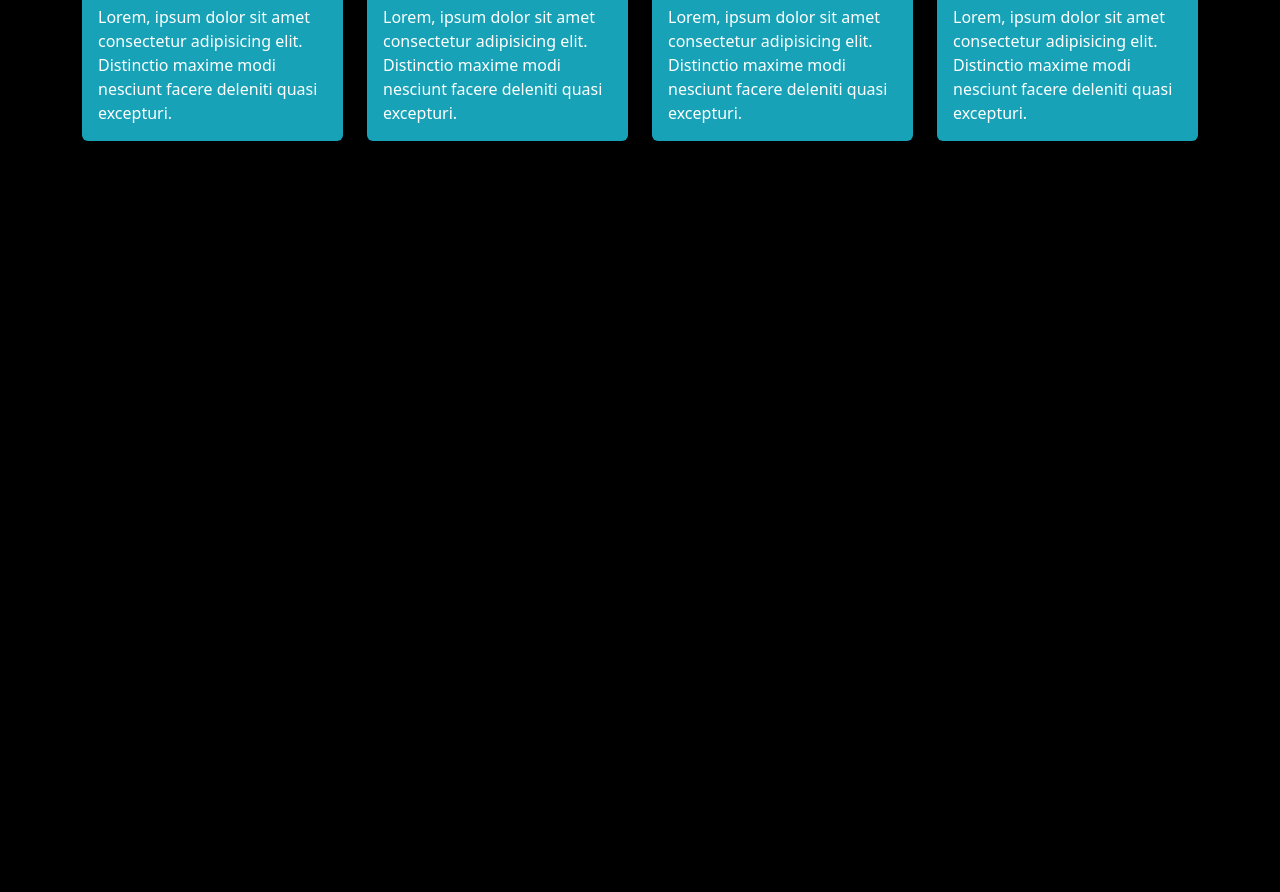
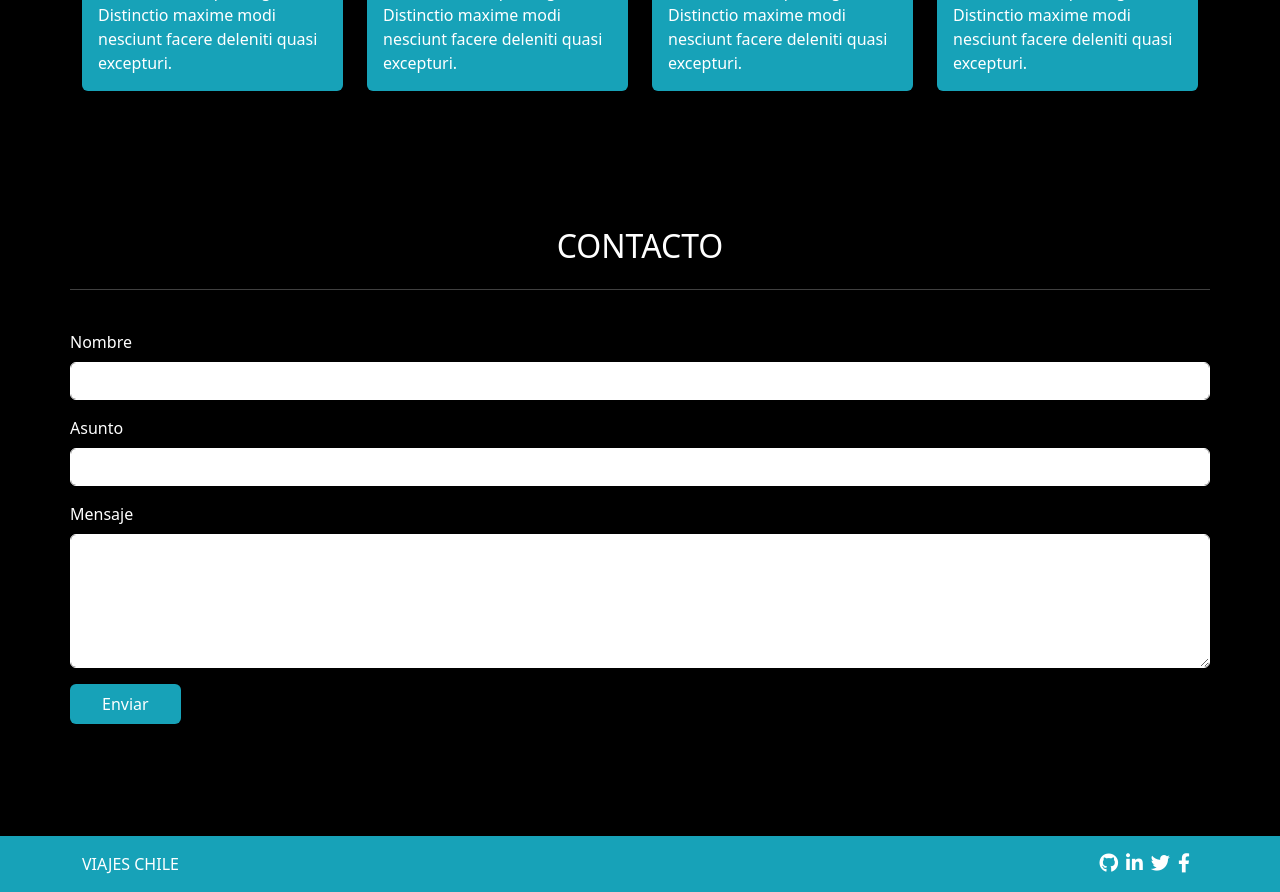
Before and after one commit to Aronrbz/Viajes-Chile, a plain HTML site: page index.html in a window 1280 px wide. Shown: the part 2052-2944 px from the top of the page. Before the commit the page ends 2265 px from the top, so only its background shows below. Drawn offline with nearby package versions, Linux system fonts and the light colour scheme.

Commit message:
etapa casi final de la prueba

```diff
--- a/assets/css/style.css
+++ b/assets/css/style.css
@@ -34,7 +34,7 @@ body {
 
 .carousel {
     margin-top: -56px;
-    /* con esto subo el carousel o podria haber creado el nav con margin-botttom con valores negativos */
+    /* con esto subo el carousel o podria haber creado el navbar con margin-botttom con valores negativos */
 }
 
 /* fuente de google */
@@ -111,7 +111,7 @@ body {
     #quienes-somos h2,
     #quienes-somos .col-md-4 {
         display: none;
-        /* Oculta la sección completa en pantallas pequeñas */
+        /* Esto nos permite cultar la sección completa en pantallas pequeñas*/
     }
 }
 
@@ -130,7 +130,7 @@ body {
 }
 
 #destacados .card-img-top {
-    height: 200px;
+    height: 150px;
     /* Fija un alto para las imágenes, ajusta según sea necesario */
     object-fit: cover;
     /* Asegura que la imagen cubra todo el espacio disponible */
@@ -148,6 +148,66 @@ body {
 
 @media (max-width: 768px) {
     #destacados .card {
-        /* Aquí puedes ajustar el estilo de las tarjetas para pantallas pequeñas si es necesario */
+        /* ajuste del estilo de las tarjetas para pantallas pequeñas*/
     }
 }
+
+
+/*Seccion contactanos*/
+
+#contacto {
+    background-color: #000;
+    /* Fondo negro para la sección de contacto */
+    color: #fff;
+    /* Texto blanco para la sección de contacto */
+    padding: 4rem 0;
+    /* Espacio arriba y abajo */
+}
+
+#contacto .form-label {
+    margin-bottom: .5rem;
+    /* Espacio debajo de la etiqueta */
+}
+
+#contacto .form-control {
+    background-color: white;
+    /* Fondo blanco para los campos de entrada */
+    color: black;
+    /* Texto negro para los campos de entrada */
+    border: 1px solid #fff;
+    /* Borde blanco para los campos de entrada */
+    margin-bottom: 1rem;
+    /* Espacio debajo de cada campo de entrada */
+}
+
+
+#contacto .btn-primary {
+    background-color: #17a2b8;
+    border: none;
+    padding: .5rem 2rem;
+    display: block;
+    width: auto;
+    margin-left: 0;
+
+}
+
+@media (max-width: 768px) {
+
+    #contacto .form-control,
+    #contacto .btn-primary {
+        width: 100%;
+    }
+}
+
+
+/*Footer final*/
+
+footer.bg-primary {
+    background-color: #17a2b8 !important;
+    /* color del footer */
+}
+
+footer i {
+    font-size: 1.2rem;
+    /* Tamaño de los íconos de las redes sociales */
+}
--- a/index.html
+++ b/index.html
@@ -48,7 +48,7 @@
                     <div class="navbar-nav ms-auto">
                         <a class="nav-link" aria-current="page" href="#inicio">Inicio</a>
                         <a class="nav-link" href="#quienes-somos">Quienes Somos</a>
-                        <a class="nav-link" href="#">Destacados</a>
+                        <a class="nav-link" href="#destacados">Destacados</a>
                         <a class="nav-link" href="#">Contacto</a>
                     </div>
                 </div>
@@ -183,6 +183,66 @@
     </section>
 
 
+    <!-- SECCION CONTACTANOS -->
+
+    <section id="contacto" class="container my-5">
+        <h2 class="text-white text-center mb-4">CONTACTO</h2>
+        <hr>
+        <br>
+        <form>
+            <div class="mb-3">
+                <label for="nombre" class="form-label text-white">Nombre</label>
+                <input type="text" class="form-control" id="nombre">
+            </div>
+            <div class="mb-3">
+                <label for="asunto" class="form-label text-white">Asunto</label>
+                <input type="text" class="form-control" id="asunto">
+            </div>
+            <div class="mb-3">
+                <label for="mensaje" class="form-label text-white">Mensaje</label>
+                <textarea class="form-control" id="mensaje" rows="5"></textarea>
+            </div>
+            <div class="text-center">
+                <button type="submit" class="btn btn-primary">Enviar</button>
+            </div>
+        </form>
+    </section>
+
+    <!-- SECCION FINAL FOOTER -->
+
+    <footer class="bg-primary text-white">
+        <div class="container">
+            <div class="row py-3">
+                <div class="col-md-6 d-flex align-items-center">
+                    <span>VIAJES CHILE</span>
+                </div>
+                <div class="col-md-6 d-flex justify-content-md-end align-items-center">
+
+                    <a href="#" class="text-white me-2">
+                        <i class="fab fa-github"></i>
+                    </a>
+
+                    <a href="#" class="text-white me-2">
+                        <i class="fab fa-linkedin-in"></i>
+                    </a>
+
+                    <a href="#" class="text-white me-2">
+                        <i class="fab fa-twitter"></i>
+                    </a>
+
+                    <a href="#" class="text-white me-2">
+                        <i class="fab fa-facebook-f"></i>
+                    </a>
+
+                </div>
+            </div>
+        </div>
+    </footer>
+
+
+
+
+
 
 
 
```
